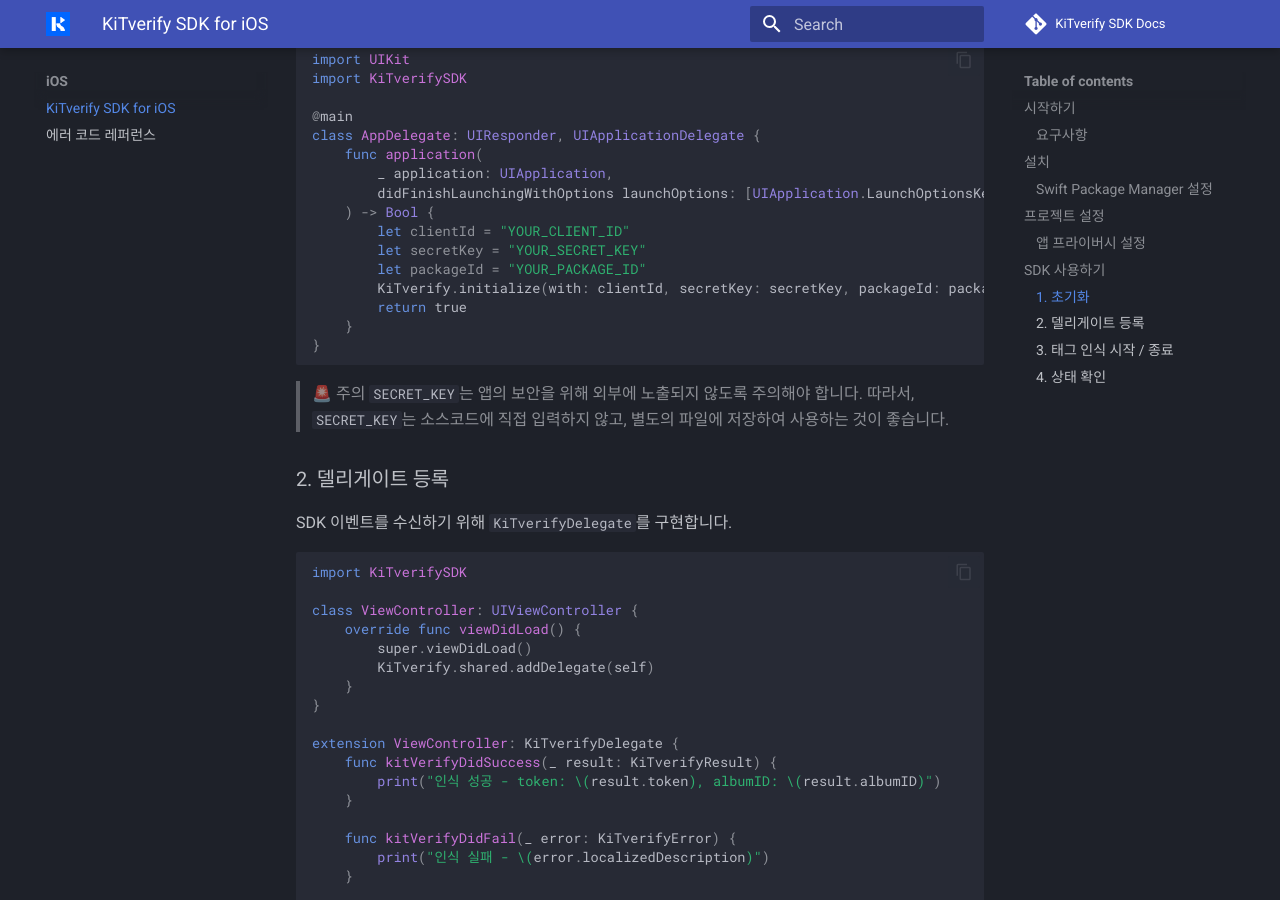
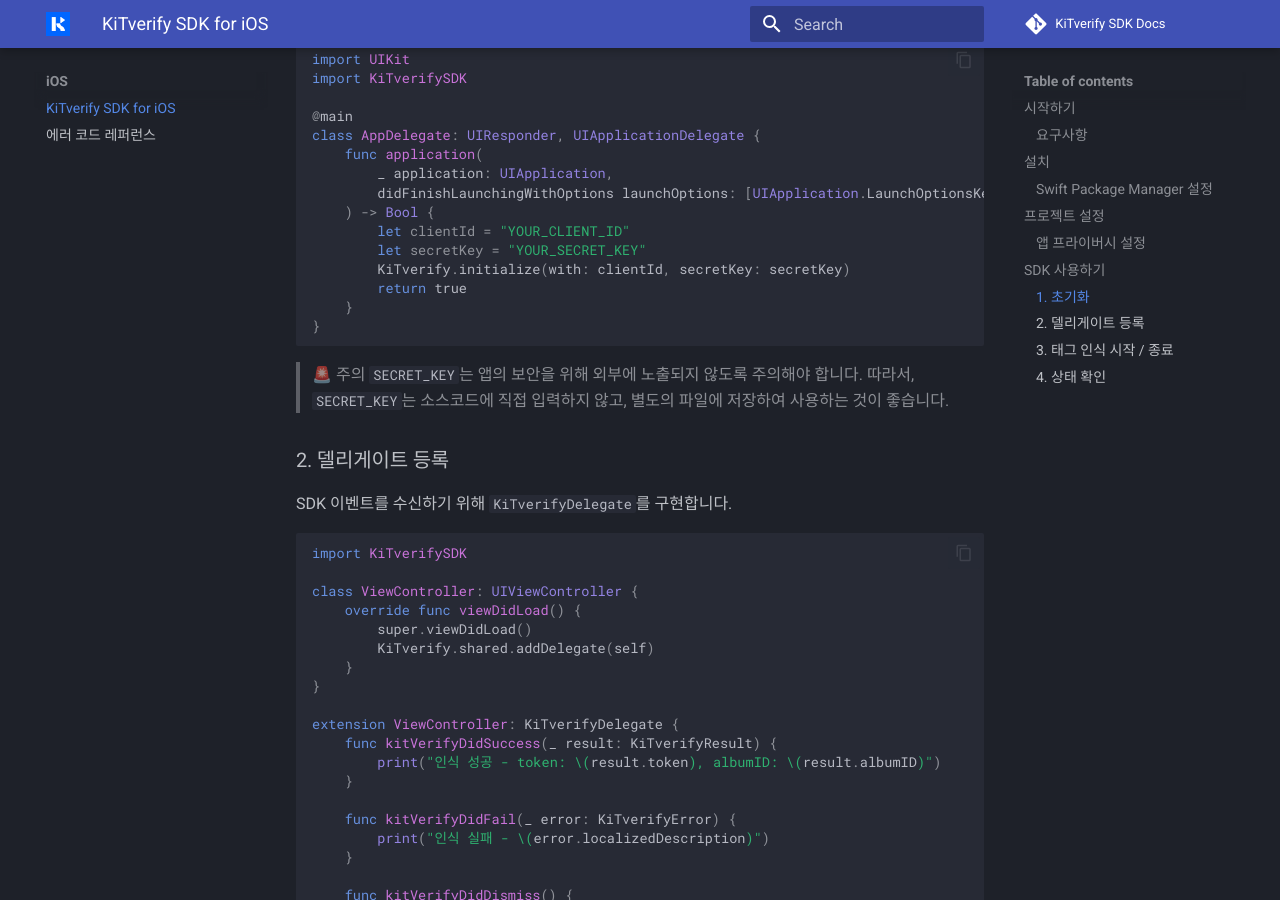
Before and after one commit to kitbetter-web/kit-verify-sdk-docs, an MkDocs documentation site: the page built from docs/iOS/tutorial.md, in a window 1280 px wide and 900 px high, scrolled down 1210 px. Built offline with MkDocs 1.6.1 and Material for MkDocs 9.7.7, drawn with Linux system fonts in a browser that asks for light colours; comment, search, counter and statistics services are not loaded.

Commit message:
iOS 초기화 문서에서 제거된 packageId 파라미터 반영

```diff
--- a/docs/iOS/tutorial.md
+++ b/docs/iOS/tutorial.md
@@ -49,8 +49,7 @@
     ) -> Bool {
         let clientId = "YOUR_CLIENT_ID"
         let secretKey = "YOUR_SECRET_KEY"
-        let packageId = "YOUR_PACKAGE_ID"
-        KiTverify.initialize(with: clientId, secretKey: secretKey, packageId: packageId)
+        KiTverify.initialize(with: clientId, secretKey: secretKey)
         return true
     }
 }
```
